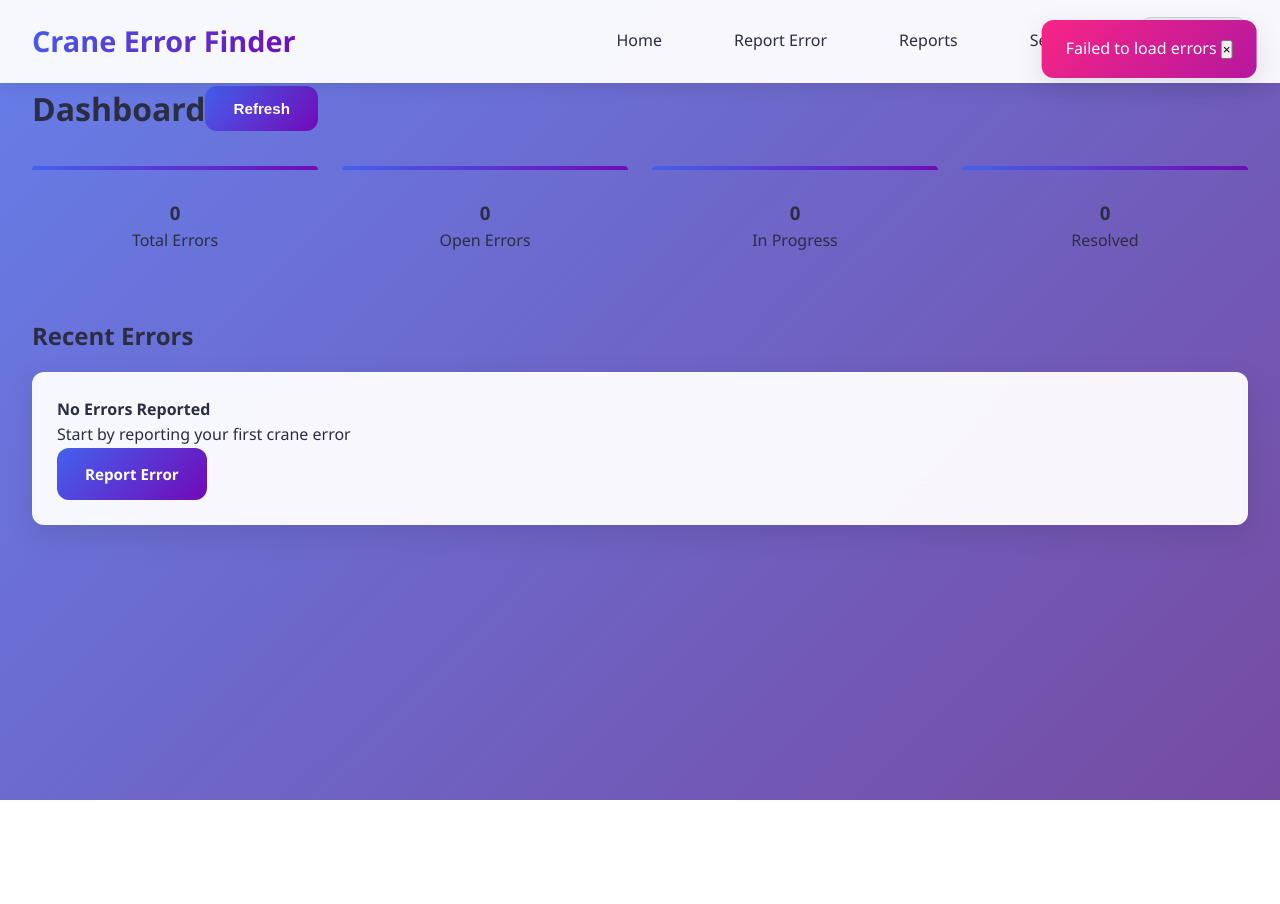
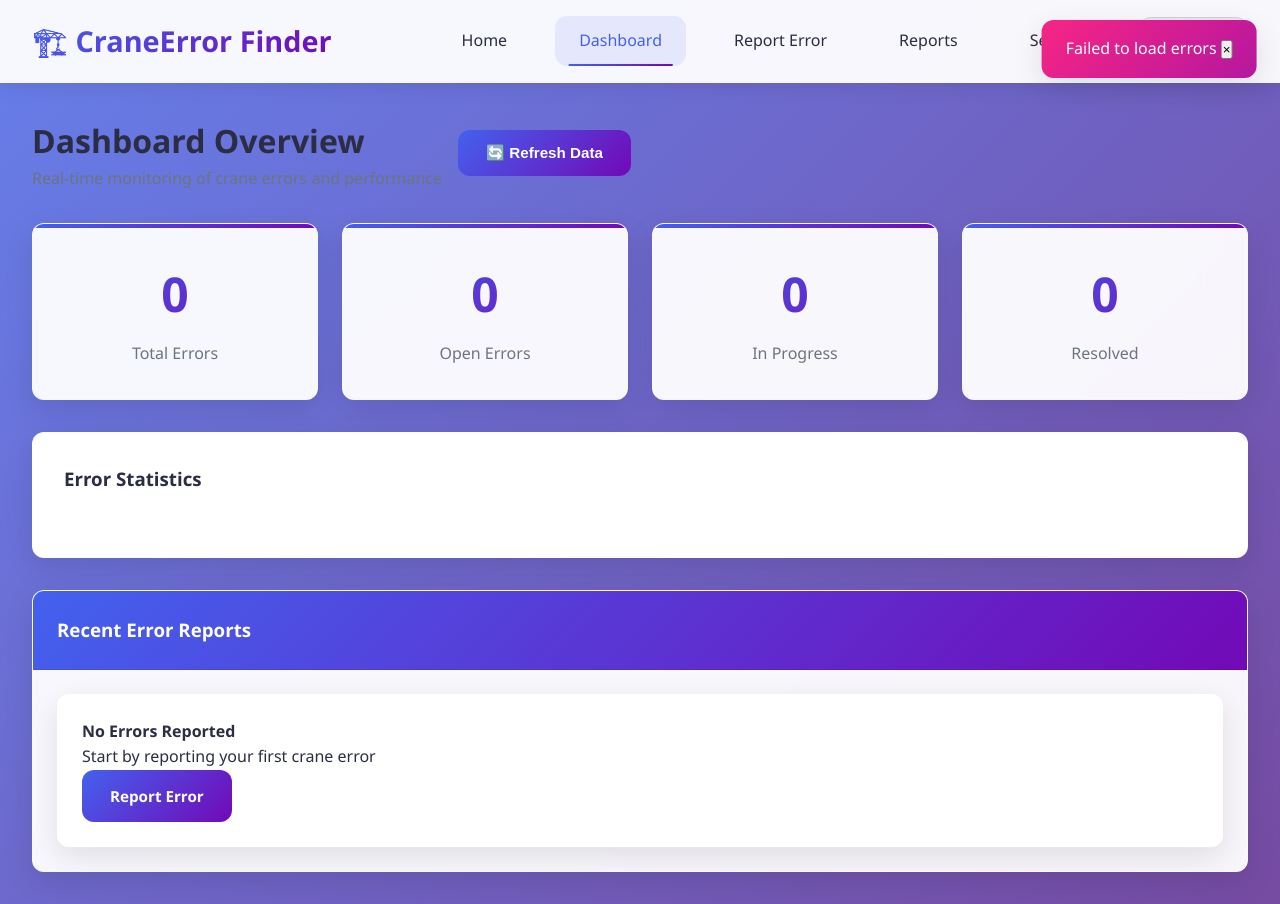
Before and after one commit to titan1m/crane_u, a website: page public/dashboard.html in a window 1280 px wide. Before the commit the page ends 800 px from the top, so only its background shows below. Drawn offline with Linux system fonts and the light colour scheme; no server answers.

Commit message:
Update dashboard.html

```diff
--- a/public/dashboard.html
+++ b/public/dashboard.html
@@ -7,11 +7,13 @@
     <link rel="stylesheet" href="css/style.css">
 </head>
 <body>
+    <div class="app-container">
         <nav class="navbar">
             <div class="nav-container">
-            <h1 class="nav-logo">Crane Error Finder</h1>
+                <h1 class="nav-logo">🏗️ CraneError Finder</h1>
                 <div class="nav-menu">
                     <a href="index.html" class="nav-link">Home</a>
+                    <a href="dashboard.html" class="nav-link active">Dashboard</a>
                     <a href="entry-mode.html" class="nav-link">Report Error</a>
                     <a href="reports.html" class="nav-link">Reports</a>
                     <a href="settings.html" class="nav-link">Settings</a>
@@ -20,37 +22,56 @@
             </div>
         </nav>
 
+        <main class="main-content">
             <div class="container">
-        <div style="display: flex; justify-content: between; align-items: center; margin-bottom: 2rem;">
-            <h1>Dashboard</h1>
-            <button id="refreshBtn" class="btn btn-primary">Refresh</button>
+                <div style="display: flex; justify-content: between; align-items: center; margin-bottom: 2rem; flex-wrap: wrap; gap: 1rem;">
+                    <div>
+                        <h1>Dashboard Overview</h1>
+                        <p style="color: var(--gray);">Real-time monitoring of crane errors and performance</p>
+                    </div>
+                    <button id="refreshBtn" class="btn btn-primary">
+                        🔄 Refresh Data
+                    </button>
                 </div>
 
-        <div id="dashboardContent">
                 <div class="stats-grid">
-                <div class="stat-card">
-                    <h3 id="totalErrors">0</h3>
-                    <p>Total Errors</p>
+                    <div class="card stat-card">
+                        <div class="stat-number" id="totalErrors">0</div>
+                        <div class="stat-label">Total Errors</div>
                     </div>
-                <div class="stat-card">
-                    <h3 id="openErrors">0</h3>
-                    <p>Open Errors</p>
+                    <div class="card stat-card">
+                        <div class="stat-number" id="openErrors">0</div>
+                        <div class="stat-label">Open Errors</div>
                     </div>
-                <div class="stat-card">
-                    <h3 id="inProgressErrors">0</h3>
-                    <p>In Progress</p>
+                    <div class="card stat-card">
+                        <div class="stat-number" id="inProgressErrors">0</div>
+                        <div class="stat-label">In Progress</div>
                     </div>
-                <div class="stat-card">
-                    <h3 id="resolvedErrors">0</h3>
-                    <p>Resolved</p>
+                    <div class="card stat-card">
+                        <div class="stat-number" id="resolvedErrors">0</div>
+                        <div class="stat-label">Resolved</div>
                     </div>
                 </div>
 
-            <h2 style="margin-bottom: 1rem;">Recent Errors</h2>
-            <div class="error-list" id="recentErrors">
-                <!-- Errors will be loaded here -->
+                <div class="chart-container">
+                    <h3>Error Statistics</h3>
+                    <div id="quickStats" class="stats-grid" style="grid-template-columns: repeat(auto-fit, minmax(200px, 1fr));">
+                        <!-- Quick stats will be loaded here -->
                     </div>
                 </div>
+
+                <div class="card">
+                    <div class="card-header">
+                        <h3>Recent Error Reports</h3>
+                    </div>
+                    <div class="card-body">
+                        <div id="recentErrors" class="error-list">
+                            <!-- Recent errors will be loaded here -->
+                        </div>
+                    </div>
+                </div>
+            </div>
+        </main>
     </div>
 
     <script src="js/main.js"></script>
```
Lines whose indentation alone changed are shown as unchanged.
